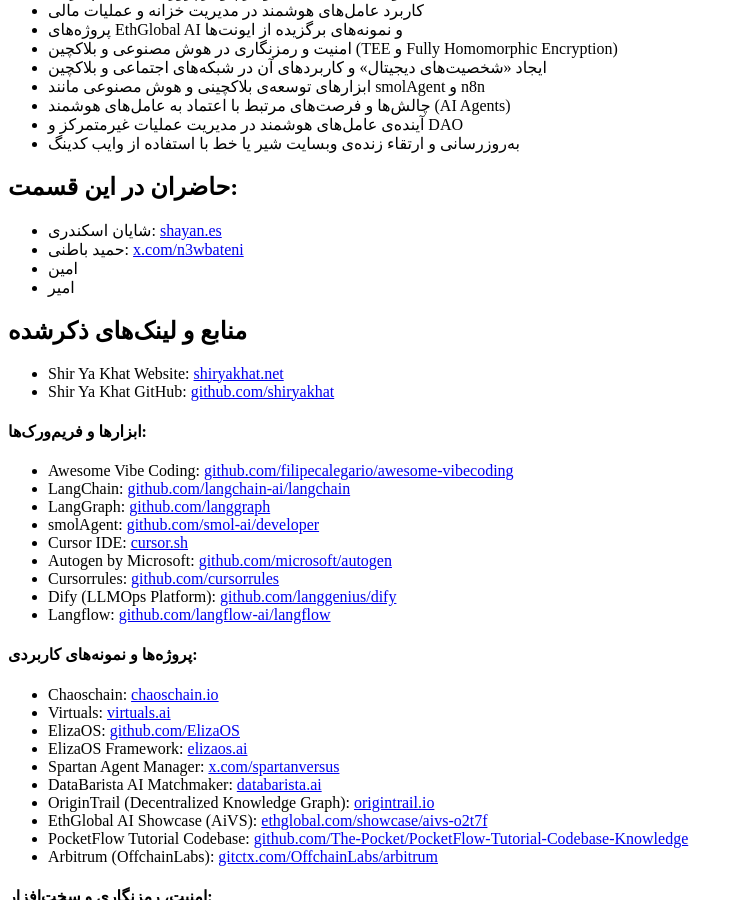
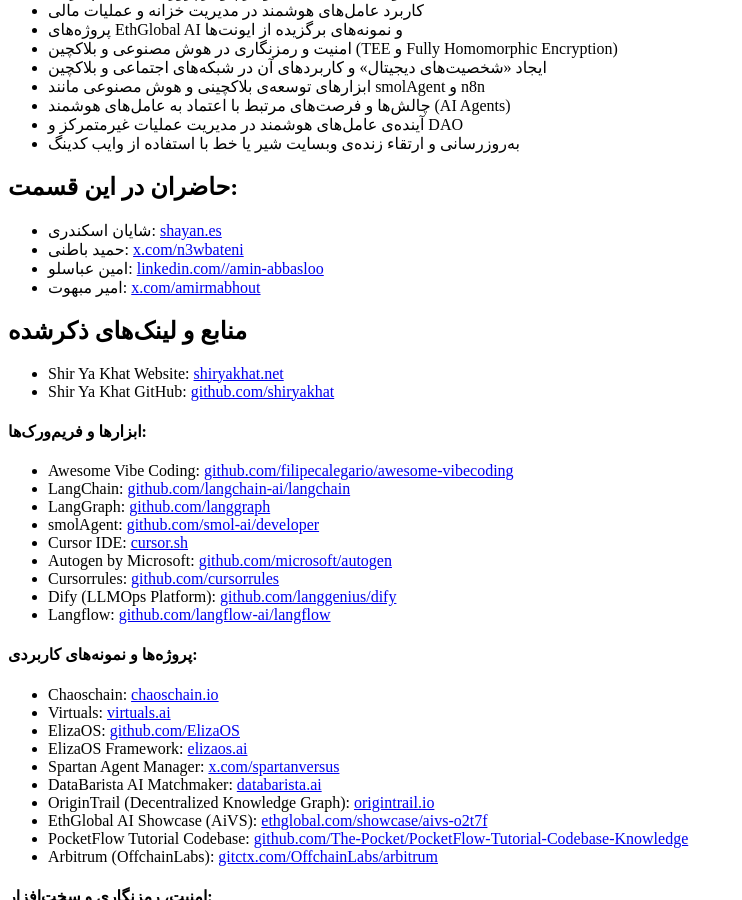
Before and after one commit to shiryakhat/website, a Jekyll site: the page built from _posts/2025-05-20-ai-blockchain-vibecoding.md, in a window 1280 px wide and 900 px high, scrolled down 1563 px. Shown: the whole window, without its empty margins (0-742 px from the left). Built offline with Jekyll 4.4.1, drawn with Linux system fonts in a browser that asks for light colours; comment, search, counter and statistics services are not loaded.

Commit message:
add amin and amir info

```diff
--- a/_posts/2025-05-20-ai-blockchain-vibecoding.md
+++ b/_posts/2025-05-20-ai-blockchain-vibecoding.md
@@ -71,8 +71,8 @@
 
 * شایان اسکندری: [shayan.es](https://shayan.es)
 * حمید باطنی: [x.com/n3wbateni](https://x.com/n3wbateni)
-* امین
-* امیر
+* امین عباسلو: [linkedin.com//amin-abbasloo](https://www.linkedin.com/in/amin-abbasloo-3a2747121/)
+* امیر مبهوت: [x.com/amirmabhout](https://x.com/amirmabhout)
 
 
 ## منابع و لینک‌های ذکرشده
```
